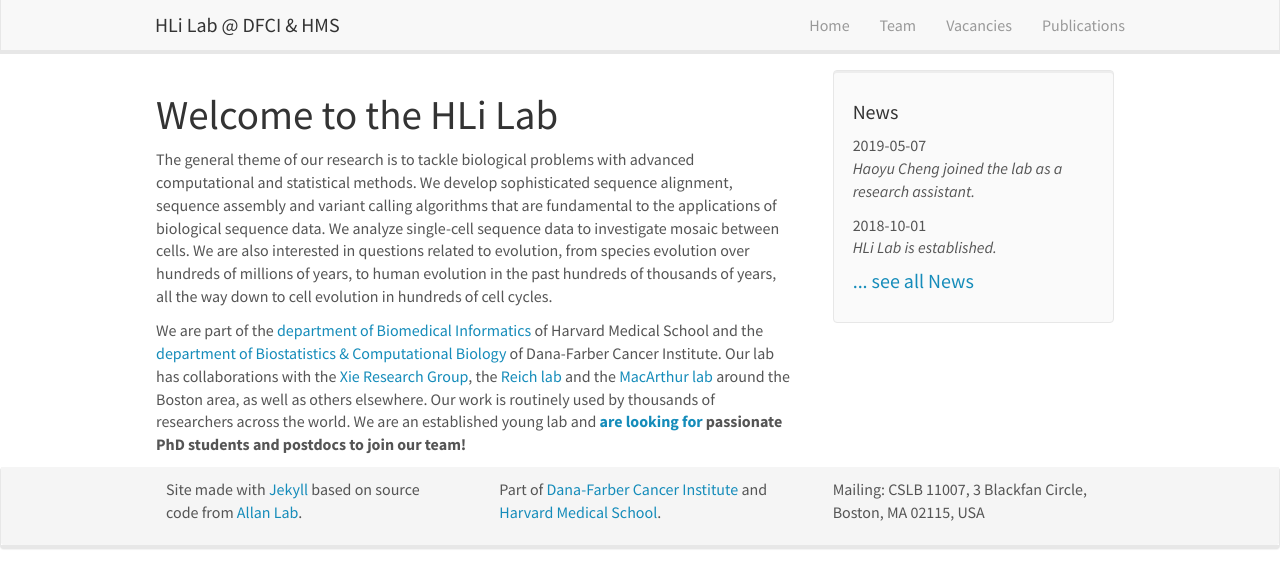
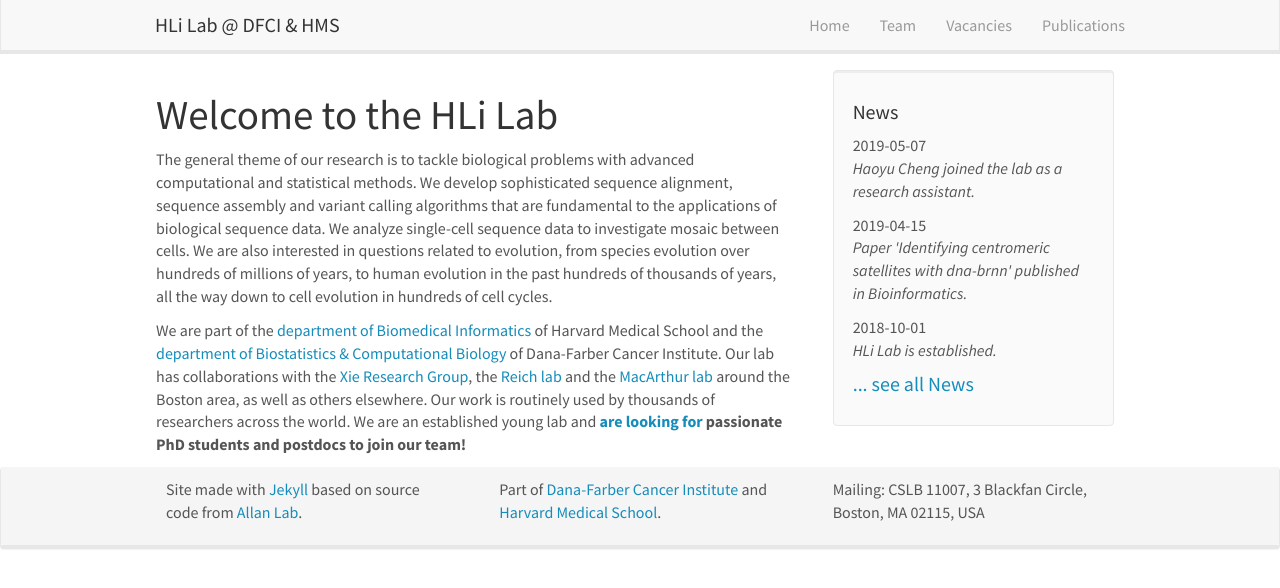
Before and after one commit to hlilab/hlilab.github.io, a Jekyll site: the page built from _pages/home.md, in a window 1280 px wide. Shown: the top 588 px of the page. Built offline with Jekyll 4.4.1, drawn with Linux system fonts in a browser that asks for light colours; nearby versions of some CDN libraries.

Commit message:
added dna-brnn publication

```diff
--- a/_data/news.yml
+++ b/_data/news.yml
@@ -1,5 +1,8 @@
 - date: 2019-05-07
   headline: "Haoyu Cheng joined the lab as a research assistant."
 
+- date: 2019-04-15
+  headline: "Paper 'Identifying centromeric satellites with dna-brnn' published in Bioinformatics."
+
 - date: 2018-10-01
   headline: "HLi Lab is established."
```
